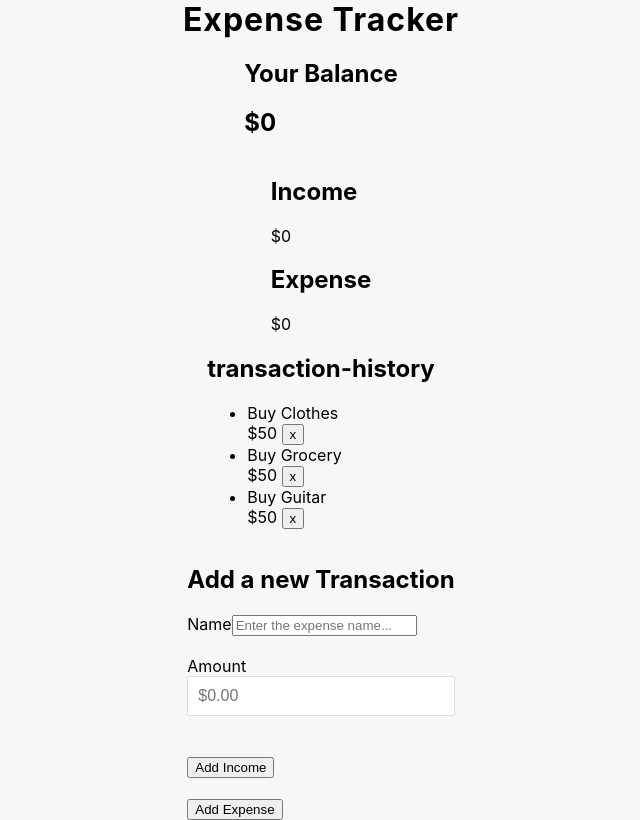
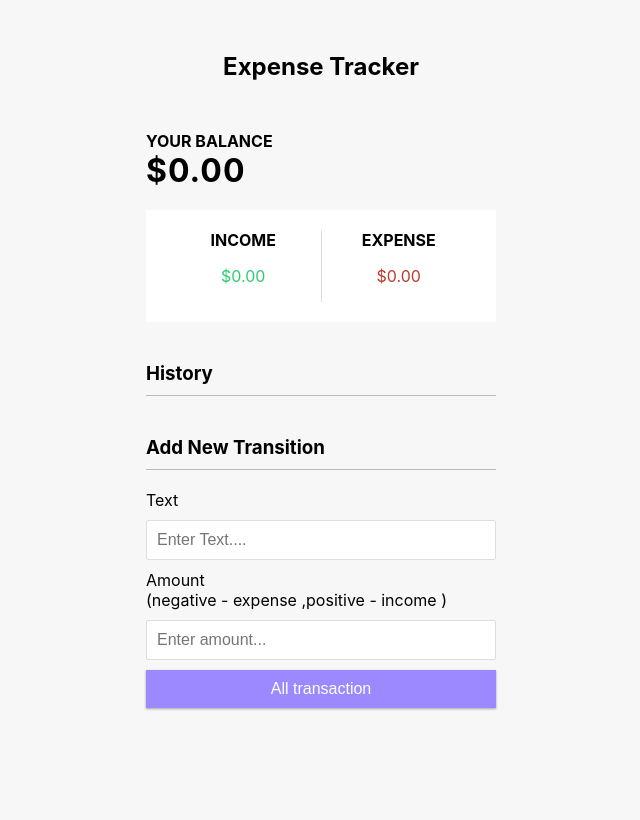
Before and after one commit to MohamedArafath205/Expense-Tracker-, a plain HTML site: page index.html in a window 1280 px wide. Shown: the whole page, without its empty margins (319-959 px from the left). Drawn offline with Linux system fonts and the light colour scheme.

Commit message:
Update index.html

```diff
--- a/index.html
+++ b/index.html
@@ -1,63 +1,50 @@
 <!DOCTYPE html>
 <html lang="en">
   <head>
-    <meta charset="UTF-8">
-    <meta http-equiv="X-UA-Compatible" content="IE=edge">
-    <meta name="viewport" content="width=device-width, initial-scale=1.0">
-    <link rel="stylesheet" href="style.css">
+    <meta charset="UTF-8" />
+    <meta
+      name="viewport"
+      content="width=device-width, initial-scale=1.0"
+    />
     <title>Expense Tracker</title>
+    <link rel="stylesheet" href="style.css" />
   </head>
   <body>
-    <h1>Expense Tracker</h1>
-    <div class="balance">
-        <h2>Your Balance</h2>
-        <h2 id="balance-amount">$0</h2>
+    <h2>Expense Tracker</h2>
+    <div class="container">
+      <h4>Your Balance</h4>
+      <h1 id="balance">$0.00</h1>
+      <div class="inc-exp-container">
+        <div>
+          <h4>Income</h4>
+          <p id="money-plus" class="money-plus">
+            +$0.00
+          </p>
         </div>
-    <div class="money-flow">
-        <div class="income">
-            <h2>Income</h2>
-            <div class="income-amount">$0</div>
-        </div>
-        <div class="expense">
-            <h2>Expense</h2>
-            <div class="expense-amount">$0</div>
+        <div>
+          <h4>Expense</h4>
+          <p id="money-minus" class="money-minus">
+            -$0.00
+          </p>
         </div>
       </div>
-    <div class="transaction-history">
-        <h2>transaction-history</h2>
-            <ul>
-                <li>
-                    Buy Clothes
-                    <div>
-                        <span class="expense-amt">$50</span>
-                        <button>x</button>
+      <h3>History</h3>
+      <ul id="list" class="list">
+      </ul>
+      <h3>Add New Transition</h3>
+      <form id="form">
+          <div class="form-control">
+              <label for="text">Text</label>
+              <input type="text" id="text" placeholder="Enter Text...."/>
           </div>
-                </li>
-                <li>
-                    Buy Grocery
-                    <div>
-                        <span class="expense-amt">$50</span>
-                        <button>x</button>
+          <div class="form-control">
+              <label for="amount">Amount <br> (negative - expense ,positive - income )</label>
+              <input type="number" id="amount" placeholder="Enter amount...">
           </div>
-                </li>
-                <li>
-                    Buy Guitar
-                    <div>
-                        <span class="expense-amt">$50</span>
-                        <button>x</button>
-                    </div>
-                </li>
-            </ul>
-        </div>
-        <div class="form-container">
-            <h2>Add a new Transaction</h2>
-            <form>
-                Name<input type="name" placeholder="Enter the expense name..."><br><br>
-                Amount<input type="number" placeholder="$0.00"><br><br>
-                <button class="addIncome">Add Income</button><br><br>
-                <button class="addExpense">Add Expense</button>
+          <button class="btn">All transaction</button>
       </form>
     </div>
+    <!-- Javascript Project  -->
     <script src="script.js"></script>
   </body>
 </html>
```
Lines whose indentation alone changed are shown as unchanged.
